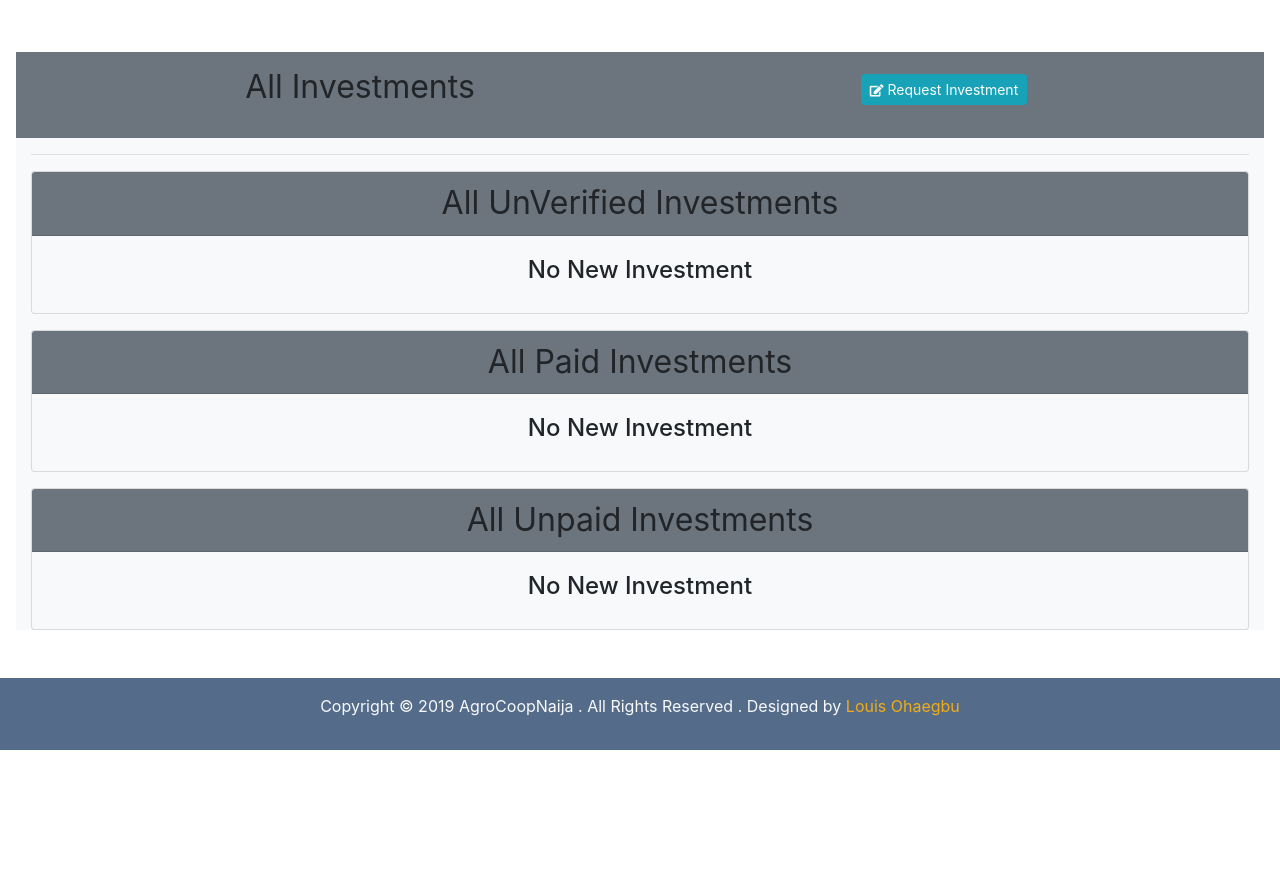
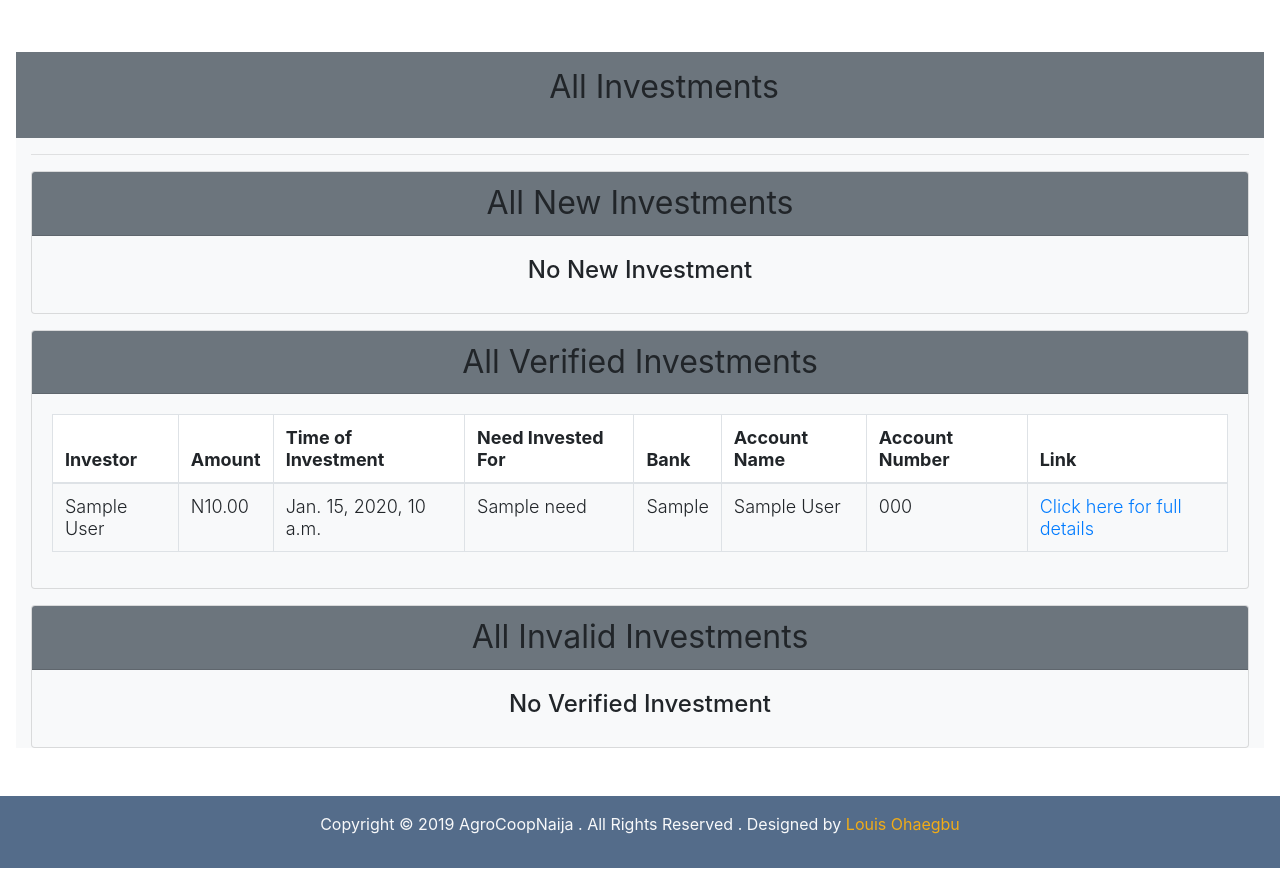
Before and after one commit to louieee/AgroCoopNaija, a Django app: page /cooperative/1/all-new-investments/ in a window 1280 px wide. Shown: the part 62-950 px from the top of the page. Before the commit the page ends 812 px from the top, so only its background shows below. Run offline with Django 3.2, Linux system fonts and the light colour scheme; a user stored in the database is signed in; tables that the repository leaves empty hold one stand-in row (values such as "Sample post"); some libraries are stand-ins or nearby versions.

Commit message:
Finished redesigning all investments and investment detail templates

```diff
--- a/cooperative/templates/cooperative/all_investments.html
+++ b/cooperative/templates/cooperative/all_investments.html
@@ -3,23 +3,20 @@
 {% block title %}All Investments{% endblock title %}
 {% block main %}
     <div class="container-fluid bg-light" id="my_Investments">
-{#TODO 2: redesign all Investments to see all the categories of Investments and their corresponding links#}
           <!-- Page Heading -->
           <div class="row display-4 text-center shadow-sm bg-secondary p-3 mb-3" style="font-size: xx-large">
-              <div class="col-sm-6"><p id="my_Investment_title_" class="font-weight-normal ml-5">All Investments</p>
+              <div class="col-sm-12"><p id="my_Investment_title_" class="font-weight-normal ml-5">All Investments</p>
               </div>
-              <div class="col-sm-6"><button href="#" class="btn btn-info btn-sm">
-                <i class="fas fa-edit fa-sm text-white-50"></i> Request Investment</button></div>
               </div>
         <hr/>
 
 
             <div id="paid_Investments_" class="card bg-light shadow-lg display-4 mb-3">
               <div class="card-header bg-secondary">
-                  <p class="card-title card-text text-center font-weight-normal" style="font-size: xx-large;">All UnVerified Investments</p>
+                  <p class="card-title card-text text-center font-weight-normal" style="font-size: xx-large;">All New Investments</p>
               </div>
               <div class="card-body">
-                 {% if coop.all_Investments.count > 0 %}
+                 {% if coop.all_new_investments.count > 0 %}
                           <div class="table-responsive">
                                 <table class="table table-bordered dataTable" id="dataTable" width="100%"
                                        cellspacing="0" role="grid" aria-describedby="dataTable_info"
@@ -27,52 +24,31 @@
 
                              <thead class="bg-white">
                                 <tr>
-                                    <th rowspan="1" colspan="1">Borrower</th>
+                                    <th rowspan="1" colspan="1">Investor</th>
                                     <th rowspan="1" colspan="1">Amount</th>
-                                    <th rowspan="1" colspan="1">Time of Request</th>
-                                    <th rowspan="1" colspan="1">Collateral</th>
-                                    {% if user_is_cooperative_member and user_is_admin %}
+                                    <th rowspan="1" colspan="1">Time of Investment</th>
+                                    <th rowspan="1" colspan="1">Need Invested for</th>
+                                    {% if user.is_cooperative_member and user.is_admin %}
                                         <th rowspan="1" colspan="1">Bank</th>
                                         <th rowspan="1" colspan="1">Account Name</th>
                                         <th rowspan="1" colspan="1">Account Number</th>
-                                        <th rowspan="1" colspan="1">Action</th>
                                     {% endif %}
+                                    <th rowspan="1" colspan="1">Link</th>
 
                                     </tr>
                               </thead>
                               <tbody>
-                              {% for Investment in coop.all_Investments %}
+                              {% for Investment in coop.all_new_investments %}
                               <tr role="row" class="odd">
-                                <td>{{ Investment.borrower_detail.first_name }}  {{ Investment.borrower_detail.last_name }}</td>
+                                <td>{{ Investment.investor_detail.first_name }}  {{ Investment.investor_detail.last_name }}</td>
                                 <td>N{{Investment.amount}}</td>
-                                <td>{{ Investment.time_asked }}</td>
-                                <td>{% for coll in Investment.all_collaterals %}
-                                        <a class="card-link" href="{{ coll.document.url }}"> {{ coll.title }} </a> {% endfor %}</td>
+                                <td>{{ Investment.time }}</td>
+                                <td>{{ Investment.need }}</td>
                                 {% if user.is_cooperative_member and user.is_admin %}
-                                    <td>{{ Investment.borrower_detail.bank }}</td>
-                                    <td>{{ Investment.borrower_detail.account_name }}</td>
-                                    <td>{{ Investment.borrower_detail.account_number }}</td>
-                                    <td><select name="bank" id="action_{{ Investment.id }}" class="form-control input-sm required">
-                                        <option value=1>Validate</option>
-                                        <option value=0>Invalidate</option>
-                                    </select><span><a id="action_btn_{{ Investment.id }}" class="btn btn-info" href="javascript:{
-                                    const b = Number(document.getElementById('action_{{ Investment.id }}').getAttribute('value'));
-                                    $.ajax({
-                                        type: 'GET',
-                                        url: '{% url 'validate_Investment' %}',
-                                        data: {'id': {{ Investment.id }}, 'value': b},
-                                        success: function() {
-                                        document.getElementById('action_{{ Investment_id }}').hidden = true;
-                                        const c = document.getElementById('action_btn_{{ Investment.id }}');
-                                        if (b === 1){
-                                            c.setAttribute('class','btn btn-success btn-lg disabled');
-                                            c.innerText = 'Validated';
-                                       }else if (b === 0){
-                                            c.setAttribute('class','btn btn-success btn-lg disabled');
-                                            c.innerText = 'Invalidated';
-                                        }
-                                        }
-                                        })}">Go</a></span></td>
+                                    <td>{{ Investment.investor_detail.bank }}</td>
+                                    <td>{{ Investment.investor_detail.account_name }}</td>
+                                    <td>{{ Investment.investor_detail.account_number }}</td>
+                                    <td><a href="{% url 'investment_detail' coop.name Investment.id %}">Click here for full details</a></td>
                                 {% endif %}
                                  </tr>
                               {% endfor %}
@@ -87,10 +63,10 @@
 
             <div id="paid_Investments_" class="card bg-light shadow-lg display-4 mb-3">
               <div class="card-header bg-secondary">
-                  <p class="card-title card-text text-center font-weight-normal" style="font-size: xx-large;">All Paid Investments</p>
+                  <p class="card-title card-text text-center font-weight-normal" style="font-size: xx-large;">All Verified Investments</p>
               </div>
               <div class="card-body">
-                 {% if coop.all_Investments.count > 0 %}
+                 {% if coop.all_verified_investments.count > 0 %}
                           <div class="table-responsive">
                                 <table class="table table-bordered dataTable" id="dataTable" width="100%"
                                        cellspacing="0" role="grid" aria-describedby="dataTable_info"
@@ -98,52 +74,31 @@
 
                              <thead class="bg-white">
                                 <tr>
-                                    <th rowspan="1" colspan="1">Borrower</th>
+                                    <th rowspan="1" colspan="1">Investor</th>
                                     <th rowspan="1" colspan="1">Amount</th>
-                                    <th rowspan="1" colspan="1">Time of Request</th>
-                                    <th rowspan="1" colspan="1">Collateral</th>
-                                    {% if user_is_cooperative_member and user_is_admin %}
+                                    <th rowspan="1" colspan="1">Time of Investment</th>
+                                    <th rowspan="1" colspan="1">Need Invested For</th>
+                                    {% if user.is_cooperative_member and user.is_admin %}
                                         <th rowspan="1" colspan="1">Bank</th>
                                         <th rowspan="1" colspan="1">Account Name</th>
                                         <th rowspan="1" colspan="1">Account Number</th>
-                                        <th rowspan="1" colspan="1">Action</th>
                                     {% endif %}
+                                    <th rowspan="1" colspan="1">Link</th>
 
                                     </tr>
                               </thead>
                               <tbody>
-                              {% for Investment in coop.all_Investments %}
+                              {% for Investment in coop.all_verified_investments %}
                               <tr role="row" class="odd">
-                                <td>{{ Investment.borrower_detail.first_name }}  {{ Investment.borrower_detail.last_name }}</td>
+                                <td>{{ Investment.investor_detail.first_name }}  {{ Investment.investor_detail.last_name }}</td>
                                 <td>N{{Investment.amount}}</td>
-                                <td>{{ Investment.time_asked }}</td>
-                                <td>{% for coll in Investment.all_collaterals %}
-                                        <a class="card-link" href="{{ coll.document.url }}"> {{ coll.title }} </a> {% endfor %}</td>
-                                {% if user.is_cooperative_member and user_is_admin %}
-                                    <td>{{ Investment.borrower_detail.bank }}</td>
-                                    <td>{{ Investment.borrower_detail.account_name }}</td>
-                                    <td>{{ Investment.borrower_detail.account_number }}</td>
-                                    <td><select name="bank" id="action_{{ Investment.id }}" class="form-control input-sm required">
-                                        <option value=1>Validate</option>
-                                        <option value=0>Invalidate</option>
-                                    </select><span><a id="action_btn_{{ Investment.id }}" class="btn btn-info" href="javascript:{
-                                    const b = Number(document.getElementById('action_{{ Investment.id }}').getAttribute('value'));
-                                    $.ajax({
-                                        type: 'GET',
-                                        url: '{% url 'validate_Investment' %}',
-                                        data: {'id': {{ Investment.id }}, 'value': b},
-                                        success: function() {
-                                        document.getElementById('action_{{ Investment_id }}').hidden = true;
-                                        const c = document.getElementById('action_btn_{{ Investment.id }}');
-                                        if (b === 1){
-                                            c.setAttribute('class','btn btn-success btn-lg disabled');
-                                            c.innerText = 'Validated';
-                                       }else if (b === 0){
-                                            c.setAttribute('class','btn btn-success btn-lg disabled');
-                                            c.innerText = 'Invalidated';
-                                        }
-                                        }
-                                        })}">Go</a></span></td>
+                                <td>{{ Investment.time }}</td>
+                                <td>{{ Investment.need }}</td>
+                                {% if user.is_cooperative_member and user.is_admin %}
+                                    <td>{{ Investment.investor_detail.bank }}</td>
+                                    <td>{{ Investment.investor_detail.account_name }}</td>
+                                    <td>{{ Investment.investor_detail.account_number }}</td>
+                                    <td><a href="{% url 'investment_detail' coop.name Investment.id %}">Click here for full details</a></td>
                                 {% endif %}
                                  </tr>
                               {% endfor %}
@@ -151,17 +106,17 @@
                             </table>
                           </div>
                         {% else %}
-                            <h4 class="text text-center">No New Investment</h4>
+                            <h4 class="text text-center">No Verified Investment</h4>
                         {% endif %}
                     </div>
               </div>
 
             <div id="paid_Investments_" class="card bg-light shadow-lg display-4 mb-3">
               <div class="card-header bg-secondary">
-                  <p class="card-title card-text text-center font-weight-normal" style="font-size: xx-large;">All Unpaid Investments</p>
+                  <p class="card-title card-text text-center font-weight-normal" style="font-size: xx-large;">All Invalid Investments</p>
               </div>
               <div class="card-body">
-                 {% if coop.all_Investments.count > 0 %}
+                 {% if coop.all_false_investments.count > 0 %}
                           <div class="table-responsive">
                                 <table class="table table-bordered dataTable" id="dataTable" width="100%"
                                        cellspacing="0" role="grid" aria-describedby="dataTable_info"
@@ -169,52 +124,31 @@
 
                              <thead class="bg-white">
                                 <tr>
-                                    <th rowspan="1" colspan="1">Borrower</th>
+                                    <th rowspan="1" colspan="1">Investor</th>
                                     <th rowspan="1" colspan="1">Amount</th>
-                                    <th rowspan="1" colspan="1">Time of Request</th>
-                                    <th rowspan="1" colspan="1">Collateral</th>
-                                    {% if user_is_cooperative_member and user_is_admin %}
+                                    <th rowspan="1" colspan="1">Time of Investment</th>
+                                    <th rowspan="1" colspan="1">Need Invested For</th>
+                                    {% if user.is_cooperative_member and user.is_admin %}
                                         <th rowspan="1" colspan="1">Bank</th>
                                         <th rowspan="1" colspan="1">Account Name</th>
                                         <th rowspan="1" colspan="1">Account Number</th>
-                                        <th rowspan="1" colspan="1">Action</th>
                                     {% endif %}
+                                    <th rowspan="1" colspan="1">Link</th>
 
                                     </tr>
                               </thead>
                               <tbody>
-                              {% for Investment in coop.all_Investments %}
+                              {% for Investment in coop.all_false_investments %}
                               <tr role="row" class="odd">
-                                <td>{{ Investment.borrower_detail.first_name }}  {{ Investment.borrower_detail.last_name }}</td>
+                                <td>{{ Investment.investor_detail.first_name }}  {{ Investment.investor_detail.last_name }}</td>
                                 <td>N{{Investment.amount}}</td>
-                                <td>{{ Investment.time_asked }}</td>
-                                <td>{% for coll in Investment.all_collaterals %}
-                                        <a class="card-link" href="{{ coll.document.url }}"> {{ coll.title }} </a> {% endfor %}</td>
-                                {% if user.is_cooperative_member and user_is_admin %}
-                                    <td>{{ Investment.borrower_detail.bank }}</td>
-                                    <td>{{ Investment.borrower_detail.account_name }}</td>
-                                    <td>{{ Investment.borrower_detail.account_number }}</td>
-                                    <td><select name="bank" id="action_{{ Investment.id }}" class="form-control input-sm required">
-                                        <option value=1>Validate</option>
-                                        <option value=0>Invalidate</option>
-                                    </select><span><a id="action_btn_{{ Investment.id }}" class="btn btn-info" href="javascript:{
-                                    const b = Number(document.getElementById('action_{{ Investment.id }}').getAttribute('value'));
-                                    $.ajax({
-                                        type: 'GET',
-                                        url: '{% url 'validate_Investment' %}',
-                                        data: {'id': {{ Investment.id }}, 'value': b},
-                                        success: function() {
-                                        document.getElementById('action_{{ Investment_id }}').hidden = true;
-                                        const c = document.getElementById('action_btn_{{ Investment.id }}');
-                                        if (b === 1){
-                                            c.setAttribute('class','btn btn-success btn-lg disabled');
-                                            c.innerText = 'Validated';
-                                       }else if (b === 0){
-                                            c.setAttribute('class','btn btn-success btn-lg disabled');
-                                            c.innerText = 'Invalidated';
-                                        }
-                                        }
-                                        })}">Go</a></span></td>
+                                <td>{{ Investment.time }}</td>
+                                <td>{{ Investment.need }}</td>
+                                {% if user.is_cooperative_member and user.is_admin %}
+                                    <td>{{ Investment.investor_detail.bank }}</td>
+                                    <td>{{ Investment.investor_detail.account_name }}</td>
+                                    <td>{{ Investment.investor_detail.account_number }}</td>
+                                    <td><a href="{% url 'investment_detail' coop.name Investment.id %}">Click here for full details</a></td>
                                 {% endif %}
                                  </tr>
                               {% endfor %}
@@ -222,7 +156,7 @@
                             </table>
                           </div>
                         {% else %}
-                            <h4 class="text text-center">No New Investment</h4>
+                            <h4 class="text text-center">No Verified Investment</h4>
                         {% endif %}
                     </div>
               </div>
--- a/cooperative/templates/cooperative/investment_detail.html
+++ b/cooperative/templates/cooperative/investment_detail.html
@@ -27,9 +27,13 @@
                                 </div>
                             {%if user.is_cooperative_member and user.is_admin %}
                                   <div class="card-footer">
+                                {% if invest.verified == False or invest.verified == None %}
                                 <a  class="btn btn-secondary" href="{% url 'dashboard' %}">Ignore</a>
                                     <a  id="validate_inv_{{ invest.id }}" href="{% url 'validate_investment' invest.id 1 %}" class="btn btn-success ">Validate</a>
+                                {% endif %}
+                                {% if invest.verified == True or invest.verified == None %}
                                     <a  id="invalidate_inv_{{ invest.id }}" href="{% url 'validate_investment' invest.id 0 %}" class="btn btn-danger">Decline</a>
+                                {% endif %}
                                 {% endif %}
                           </div>
                               </div>
--- a/cooperative/views.py
+++ b/cooperative/views.py
@@ -175,8 +175,8 @@ def all_new_loans(request, id_):
 
 
 def all_new_investments(request, id_):
-    investments = Cooperative.objects.get(id=id_).all_new_investments
-    return render(request, 'cooperative/all_investments.html', {'investments': investments})
+    coop = Cooperative.objects.get(id=id_)
+    return render(request, 'cooperative/all_investments.html', {'coop': coop})
 
 
 def all_new_needs(request, id_):
--- a/post/templates/post/make_post.html
+++ b/post/templates/post/make_post.html
@@ -33,10 +33,10 @@
                     {% if user.is_cooperative_member %}
                       <div class="radios col-sm-12 mb-3">
 				        <label for="radio-01" class="label_radio m-3 custom-radio">
-				            <input  type="radio" name="for_coop" value="True"> Cooperative Post
+				            <input  type="radio" name="for_coop" value=0> Cooperative Post
 				        </label>
 				        <label for="radio-02" class="label_radio m-3 custom-radio">
-				            <input  type="radio" name="for_coop" checked value="False"> General Post
+				            <input  type="radio" name="for_coop" checked value=1> General Post
 				        </label>
 	                </div>
                       {% endif %}
--- a/post/views.py
+++ b/post/views.py
@@ -13,7 +13,7 @@ def make_post(request):
         video = str(request.POST.get('video', False))
         audio = str(request.POST.get('audio', False))
         description = str(request.POST.get('content', False))
-        for_coop = str(request.POST.get('for_coop', False))
+        for_coop = int(request.POST.get('for_coop', False))
         count = 0
         attachments = []
         while request.FILES.get('attachment' + str(count), False) is not False:
@@ -31,7 +31,7 @@ def make_post(request):
                 new_post.video = video
             if audio:
                 new_post.audio = audio
-            if for_coop is True:
+            if for_coop == 1:
                 new_post.for_coop = True
                 member = Member.objects.get(email=request.user.email)
                 new_post.coop_name = member.cooperative.name
```
Also changed, not shown: cooperative/models.py (+7 -0 lines).
